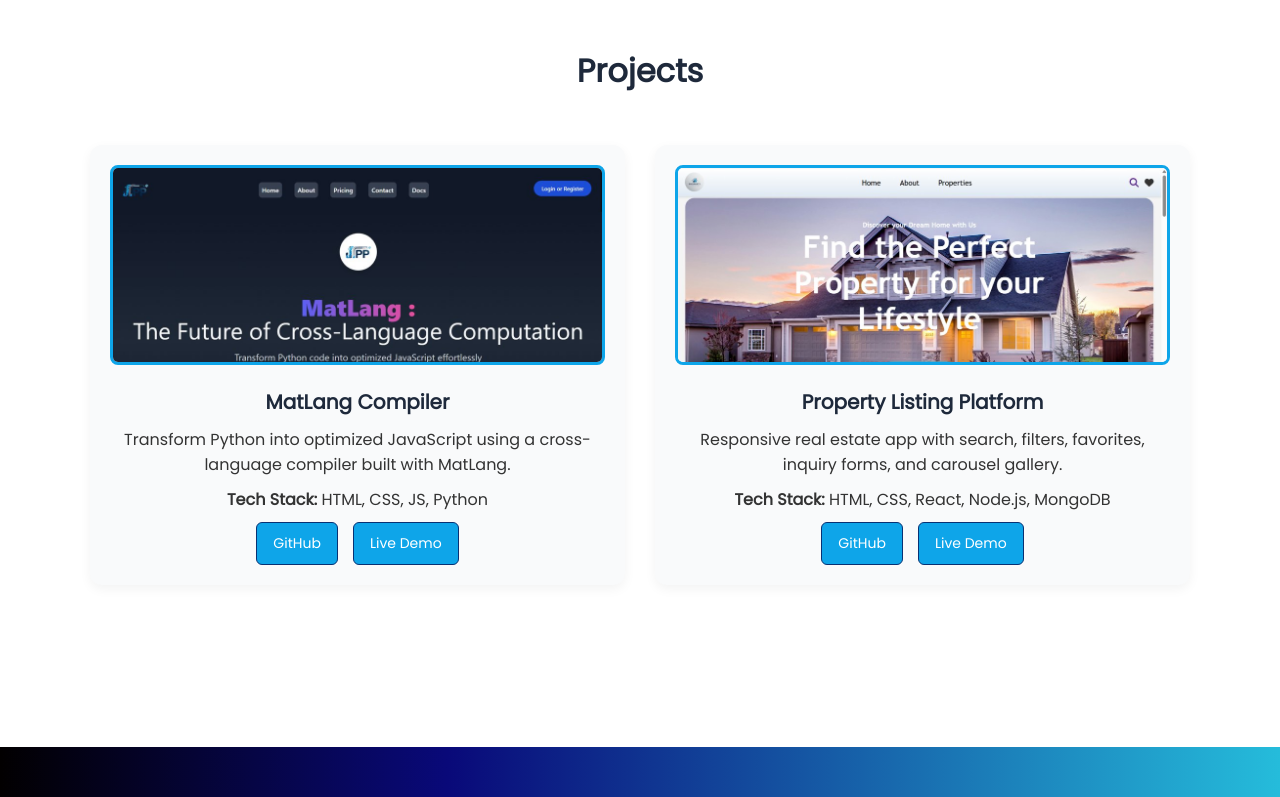
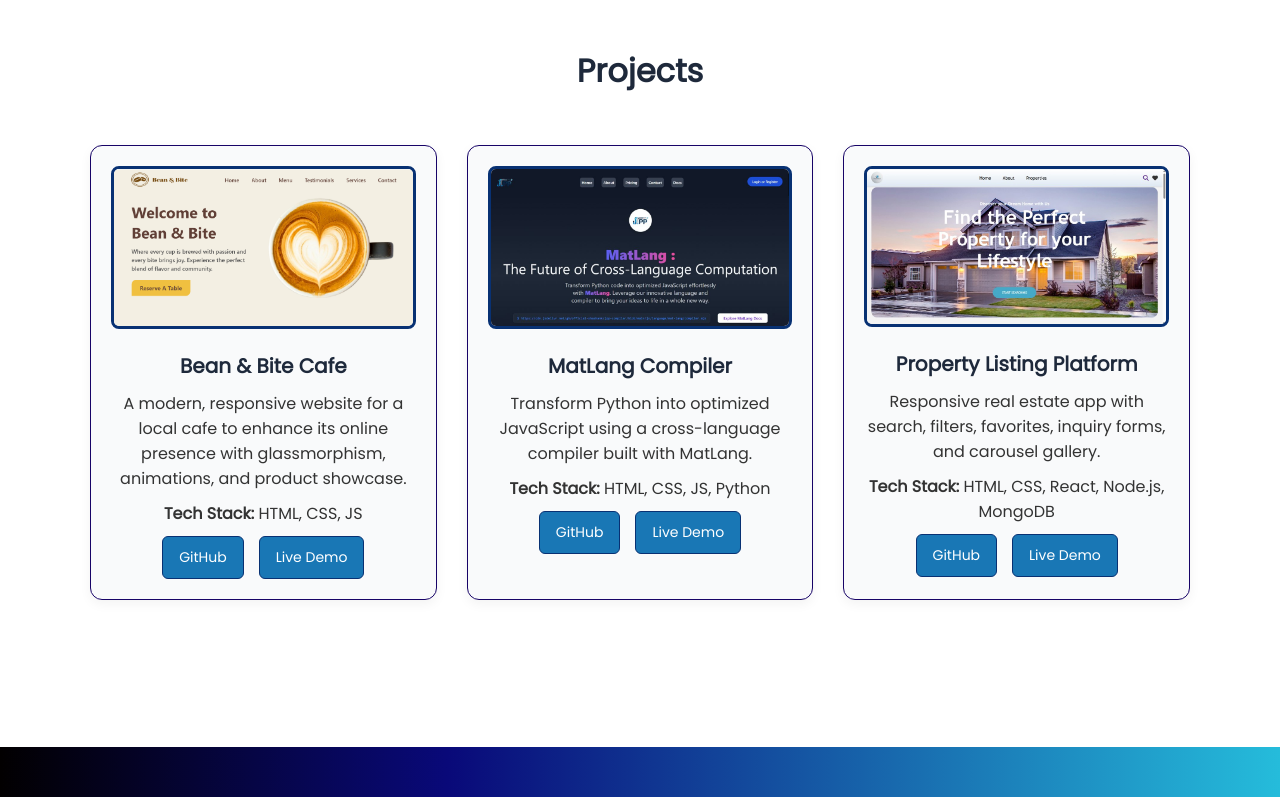
Before and after one commit to SushmithaM13/Sushmitha-Muthyam-Portfolio, a plain HTML site: page index.html in a window 1280 px wide. Shown: the part 3313-4110 px from the top of the page. Drawn offline with Linux system fonts and the light colour scheme.

Commit message:
added project and experience

```diff
--- a/index.html
+++ b/index.html
@@ -84,6 +84,7 @@
     <!-- Experience Section -->
     <section id="experience" class="section experience-section">
       <h2 class="section-title">Experience</h2>
+      <!-- GlobalLogic -->
       <div class="experience-card">
         <h3>Associate Analyst <span>@ GlobalLogic Technologies Private Limited</span></h3>
         <p class="duration">August 2023 – March 2024</p>
@@ -98,13 +99,34 @@
           </li>
         </ul>
       </div>
+
+      <!-- EncatchTechServices -->
+       <div class="experience-card">
+        <h3>Software Engineer <span>@ Encatch Tech Services Private Limited</span></h3>
+        <p class="duration">May 2024 – Present</p>
+        <ul>
+          <li>
+            Designed and developed a modular School ERP system with microservices
+            architecture, supporting academics, finance, and administration.
+          </li>
+          <li>
+            Built secure RESTful APIs with RBAC and optimized relational database schemas for
+            multi-tenant support
+          </li>
+          <li>
+            Collaborated with teams to deliver a user-friendly interface, improving efficiency
+            Aand enhancing the school experience.
+          </li>
+        </ul>
+      </div>
+
     </section>
 
     <!-- Skills -->
     <section id="skills" class="skills-section">
       <h2 class="section-title">Skills & Tools</h2>
       <div class="skills-grid">
-        <!-- Frontend -->
+        <!-- Frontend Skills -->
         <div class="skill-card">
           <img
             src="https://cdn.jsdelivr.net/gh/devicons/devicon/icons/html5/html5-original.svg"
@@ -141,7 +163,7 @@
           <p>React</p>
         </div>
 
-        <!-- Backend -->
+        <!-- Backend Skills-->
         <div class="skill-card">
           <img
             src="https://cdn.jsdelivr.net/gh/devicons/devicon/icons/nodejs/nodejs-original.svg"
@@ -195,8 +217,30 @@
 
       <div class="projects-grid">
         <!-- Project 1 -->
+         <div class="project-card">
+          <img src="./images/Bean&Bite.png" alt="Bean-Bite-project" />
+          <h3>Bean & Bite Cafe</h3>
+          <p>
+            A modern, responsive website for a local cafe to enhance its online presence with glassmorphism,
+            animations, and product showcase.
+          </p>
+          <p><strong>Tech Stack:</strong> HTML, CSS, JS</p>
+          <div class="project-buttons">
+            <a
+              href="https://github.com/Aranv-viswas/AI-Athletes_012"
+              target="_blank"
+              >GitHub</a
+            >
+            <a href="https://bean-and-bite.netlify.app/" target="_blank"
+              >Live Demo</a
+            >
+          </div>
+        </div>
+
+
+        <!-- Project 2 -->
         <div class="project-card">
-          <img src="./images/Project1.jpg" alt="MatLang Project" />
+          <img src="./images/matlang.jpg" alt="MatLang Project" />
           <h3>MatLang Compiler</h3>
           <p>
             Transform Python into optimized JavaScript using a cross-language
@@ -215,9 +259,9 @@
           </div>
         </div>
 
-        <!-- Project 2 -->
+        <!-- Project 3 -->
         <div class="project-card">
-          <img src="./images/Project2.jpg" alt="Property Platform" />
+          <img src="./images/PLPlatform.jpg" alt="Property Platform" />
           <h3>Property Listing Platform</h3>
           <p>
             Responsive real estate app with search, filters, favorites, inquiry
--- a/styles.css
+++ b/styles.css
@@ -406,6 +406,7 @@ body {
   background-color: #f9fafb;
   border-radius: 12px;
   box-shadow: 0 4px 12px rgba(0, 0, 0, 0.05);
+  border: 1px solid #170367;
   padding: 20px;
   text-align: center;
   transition: transform 0.3s ease;
@@ -423,7 +424,7 @@ body {
   object-position: top;
   border-radius: 8px;
   margin-bottom: 15px;
-  border: 3px solid #0ea5e9;
+  border: 3px solid #083173;
 }
 
 .project-card h3 {
@@ -447,7 +448,7 @@ body {
 
 .project-buttons a {
   padding: 10px 16px;
-  background-color: #0ea5e9;
+  background-color: #1977b5;
   color: white;
   text-decoration: none;
   border: 1px solid #083173;
```
Also changed, not shown: images/Bean&Bite.png (added), images/PLPlatform.jpg (renamed from images/Project2.jpg), images/matlang.jpg (renamed from images/Project1.jpg).
